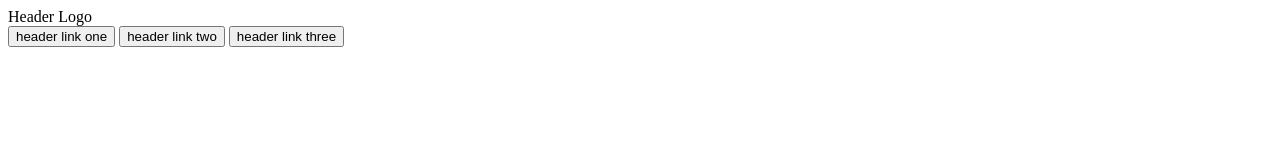
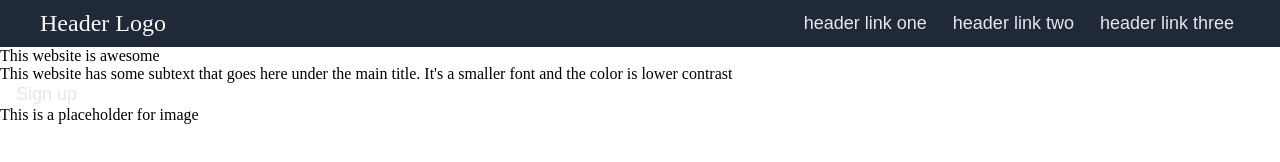
Before and after one commit to ctdc0208/Landing-Page, a plain HTML site: page index.html in a window 1280 px wide. Drawn offline with Linux system fonts and the light colour scheme.

Commit message:
Finish header

```diff
--- a/index.html
+++ b/index.html
@@ -4,17 +4,33 @@
     <meta charset="UTF-8">
     <meta http-equiv="X-UA-Compatible" content="IE=edge">
     <meta name="viewport" content="width=device-width, initial-scale=1.0">
-    <title>Document</title>
+    <title>Landing Page</title>
     <link rel="stylesheet" href="style.css">
 </head>
 <body>
     <header>
-        <div class="header-logo">Header Logo</div>
-        <div class="header-end">
-            <button>header link one</button>
-            <button>header link two</button>
-            <button>header link three</button>
+        <div class="max-width header-container">
+            <div class="header-logo">Header Logo</div>
+            <div>
+                <button>header link one</button>
+                <button>header link two</button>
+                <button>header link three</button>
+            </div>
         </div>
     </header>
+    <div>
+        <div>
+            <div>
+                This website is awesome
+            </div>
+            <div>
+                This website has some subtext that goes here under the main title. It's a smaller font and the color is lower contrast
+            </div>
+            <button class="button-sign-up">Sign up</button>
+        </div>
+        <div>
+            This is a placeholder for image
+        </div>
+    </div>
 </body>
 </html>
--- a/style.css
+++ b/style.css
@@ -1,3 +1,36 @@
-p {
-    font-size: 40x;
+body {
+    margin: 0;
+    padding: 0;
 }
+
+.max-width {
+    margin: 0 calc((100% - 1200px)/2);
+}
+
+header {
+    background-color: #1f2937;
+    color: white;
+}
+
+.header-container {
+    display: flex;
+    flex-direction: row;
+    align-items: center;
+    justify-content: space-between;
+}
+
+.header-logo {
+    font-size: 24px;
+    color: #F9FAF8;
+    padding: 10px 0 10px 0;
+}
+
+button {
+    font-size: 18px;
+    color: #E5E7EB;
+    background-color: Transparent;
+    background-repeat:no-repeat;
+    border: none;
+    cursor: pointer;
+    margin-left: 10px;
+}
```
